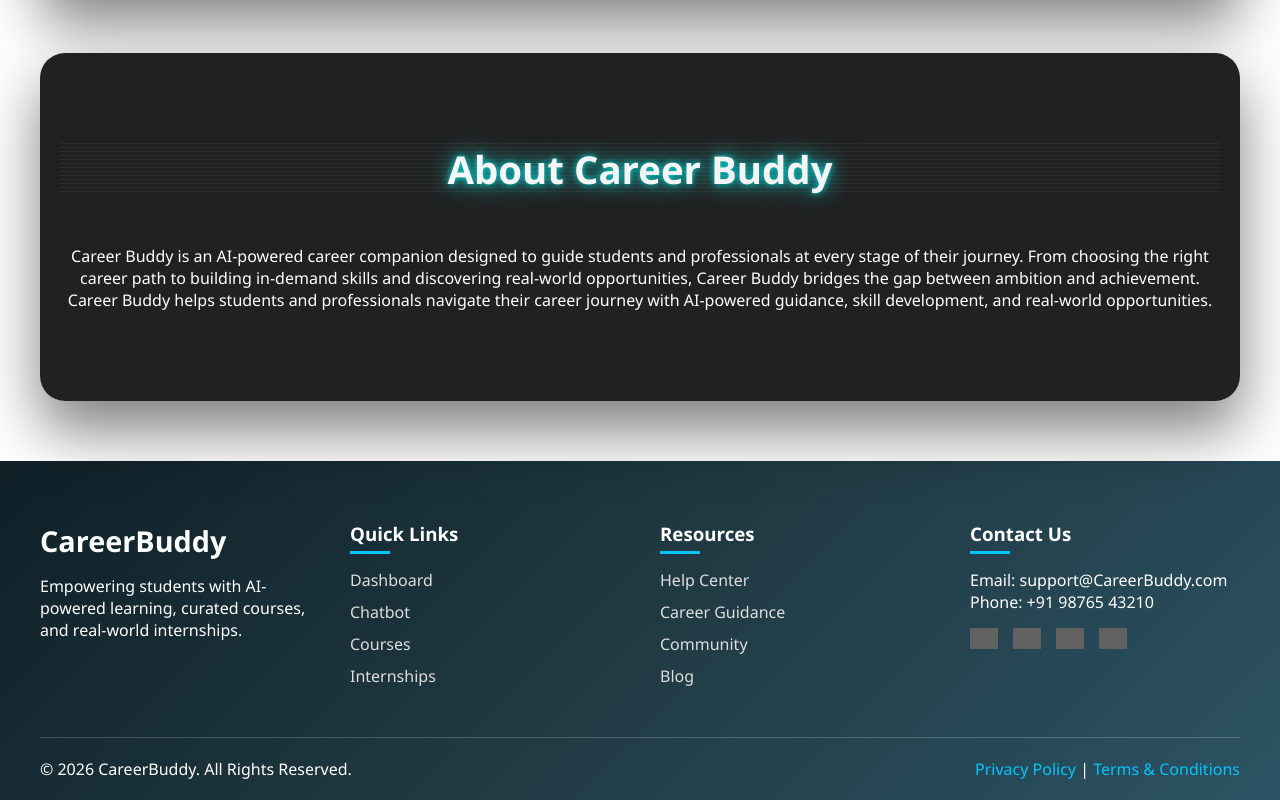
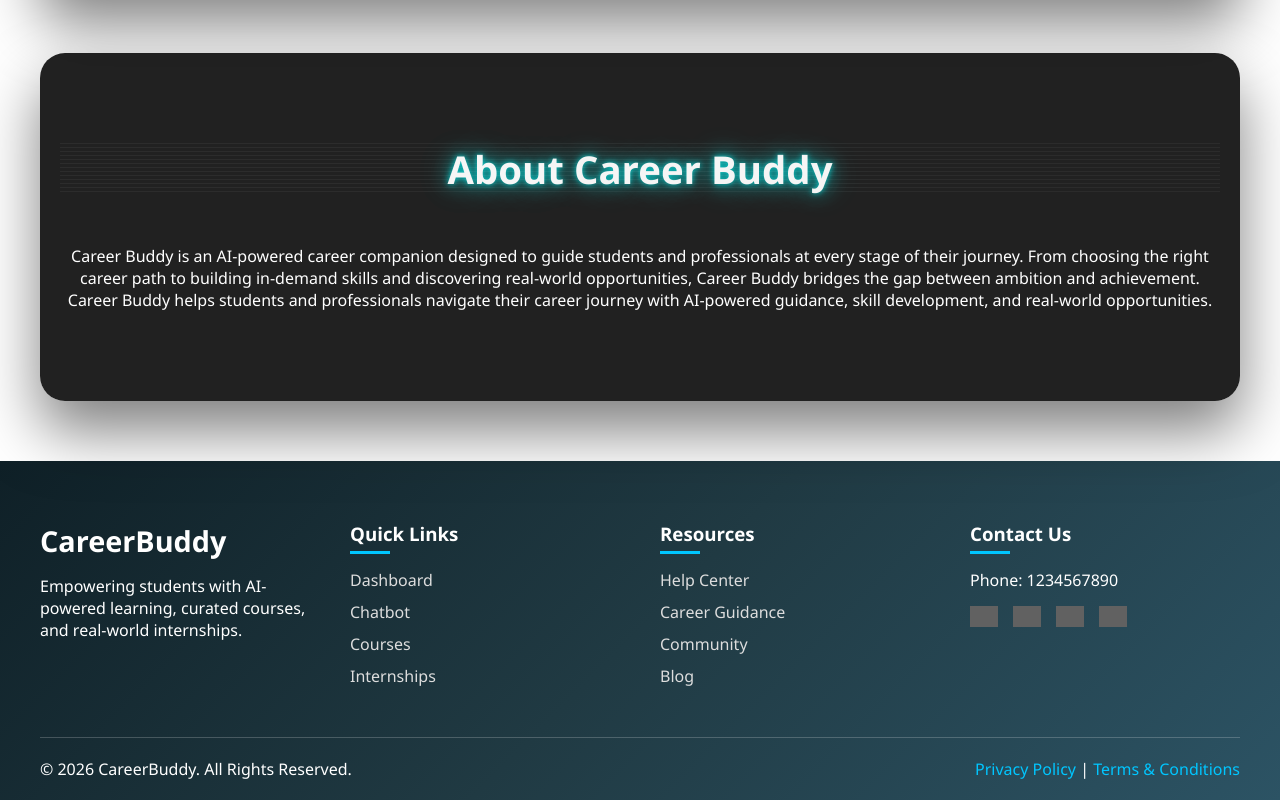
Before and after one commit to RiyaShetgaonkar/Career-Buddy2, a website: page public/index.html in a window 1280 px wide. Shown: the part 1130-1930 px from the top of the page. Drawn offline with Linux system fonts and the light colour scheme; grey boxes are pictures that could not be loaded.

Commit message:
Updated main

```diff
--- a/public/index.html
+++ b/public/index.html
@@ -419,8 +419,7 @@ nav a:hover{opacity:1}
     <!-- Contact -->
     <div class="footer-box">
       <h3>Contact Us</h3>
-      <p>Email: support@CareerBuddy.com</p>
-      <p>Phone: +91 98765 43210</p>
+      <p>Phone: 1234567890</p>
 
       <div class="social-icons">
         <a href="#"><img src="https://cdn-icons-png.flaticon.com/512/733/733547.png"></a>
```
